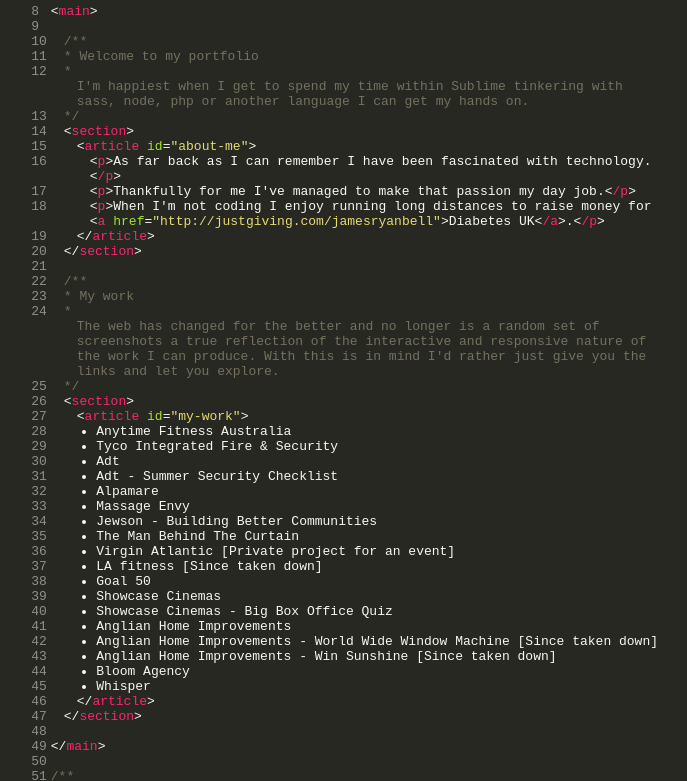
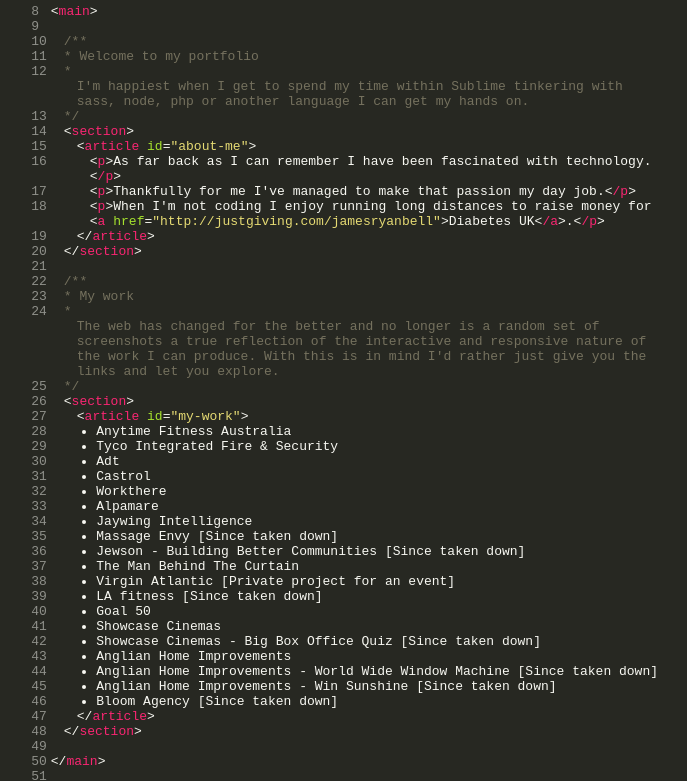
Before and after one commit to jamesryanbell/jamesryanbell.github.io, a plain HTML site: page index.html in a window 1280 px wide. Shown: the part 121-902 px from the top of the page, without its empty margins (285-972 px from the left). Drawn offline with Linux system fonts and the light colour scheme.

Commit message:
:speech_balloon: Updates

```diff
--- a/css/css.css
+++ /dev/null
@@ -1,130 +0,0 @@
-* {
-  box-sizing: border-box;
-  margin: 0;
-  border: 0;
-  padding: 0;
-}
-
-html {
-  font-size: 13px;
-}
-
-body {
-  background: #272822;
-  color: #f8f8f2;
-}
-
-main {
-  padding: 19.5px;
-  padding: 1.5rem;
-  max-width: 660.4px;
-  max-width: 50.8rem;
-  margin: 0 auto;
-}
-
-html {
-  font: 400 13px monospace;
-}
-
-code, pre {
-  font-size: 13px;
-  font-size: 1rem;
-}
-
-h1, h2 {
-  font-size: 13px;
-  font-size: 1rem;
-  font-weight: normal;
-  display: inline;
-  margin: 0;
-}
-
-p {
-  margin: 0;
-}
-
-em {
-  font-style: normal;
-}
-
-main {
-  counter-reset: line-numbers;
-}
-
-pre {
-  margin: 0;
-  overflow: inherit;
-  white-space: normal;
-  word-break: break-word;
-}
-
-code {
-  display: block;
-  counter-increment: line-numbers;
-  position: relative;
-  margin: 0;
-  margin-left: -6.5px;
-  margin-left: -0.5rem;
-}
-
-code:before {
-  content: counter(line-numbers);
-  position: absolute;
-  top: 0;
-  bottom: 0;
-  left: -6.5px;
-  left: -0.5rem;
-  color: #8f908a;
-}
-
-code pre {
-  display: inline-block;
-  padding-left: 13px;
-  padding-left: 1rem;
-}
-
-.element {
-  color: #f92672;
-}
-
-.comment {
-  color: #75715e;
-}
-
-.comment code {
-  padding-left: 13px;
-  padding-left: 1rem;
-  white-space: pre-line;
-}
-
-.comment a {
-  color: #75715e;
-}
-
-.text {
-  color: #f8f8f2;
-}
-
-.logo, .logo a {
-  color: #f7941d;
-}
-
-.attr {
-  color: #a6e22e;
-}
-
-.quotes {
-  color: #e6db74;
-}
-
-a {
-  text-decoration: none;
-  color: #f8f8f2;
-}
-
-.bullet {
-  display: list-item;
-  margin-left: 6.5px;
-  margin-left: 0.5rem;
-}
-/*# sourceMappingURL=css.css.map */
--- a/css/tidy.css
+++ /dev/null
@@ -1,131 +0,0 @@
-/*** uncss> filename: dist/css/css.css ***/
-* {
-  box-sizing: border-box;
-  margin: 0;
-  border: 0;
-  padding: 0;
-}
-
-html {
-  font-size: 13px;
-}
-
-body {
-  background: #272822;
-  color: #f8f8f2;
-}
-
-main {
-  padding: 19.5px;
-  padding: 1.5rem;
-  max-width: 660.4px;
-  max-width: 50.8rem;
-  margin: 0 auto;
-}
-
-html {
-  font: 400 13px monospace;
-}
-
-code, pre {
-  font-size: 13px;
-  font-size: 1rem;
-}
-
-h1, h2 {
-  font-size: 13px;
-  font-size: 1rem;
-  font-weight: normal;
-  display: inline;
-  margin: 0;
-}
-
-p {
-  margin: 0;
-}
-
-em {
-  font-style: normal;
-}
-
-main {
-  counter-reset: line-numbers;
-}
-
-pre {
-  margin: 0;
-  overflow: inherit;
-  white-space: normal;
-  word-break: break-word;
-}
-
-code {
-  display: block;
-  counter-increment: line-numbers;
-  position: relative;
-  margin: 0;
-  margin-left: -6.5px;
-  margin-left: -0.5rem;
-}
-
-code:before {
-  content: counter(line-numbers);
-  position: absolute;
-  top: 0;
-  bottom: 0;
-  left: -6.5px;
-  left: -0.5rem;
-  color: #8f908a;
-}
-
-code pre {
-  display: inline-block;
-  padding-left: 13px;
-  padding-left: 1rem;
-}
-
-.element {
-  color: #f92672;
-}
-
-.comment {
-  color: #75715e;
-}
-
-.comment code {
-  padding-left: 13px;
-  padding-left: 1rem;
-  white-space: pre-line;
-}
-
-.comment a {
-  color: #75715e;
-}
-
-.text {
-  color: #f8f8f2;
-}
-
-.logo, .logo a {
-  color: #f7941d;
-}
-
-.attr {
-  color: #a6e22e;
-}
-
-.quotes {
-  color: #e6db74;
-}
-
-a {
-  text-decoration: none;
-  color: #f8f8f2;
-}
-
-.bullet {
-  display: list-item;
-  margin-left: 6.5px;
-  margin-left: 0.5rem;
-}
-/*# sourceMappingURL=tidy.css.map */
--- a/index.html
+++ b/index.html
@@ -82,21 +82,22 @@
 					<code><pre><pre><pre><pre><span class="bullet"><a target="_blank" href="https://www.anytimefitness.com.au/">Anytime Fitness Australia</a></span></pre></pre></pre></pre></code>
 					<code><pre><pre><pre><pre><span class="bullet"><a target="_blank" href="https://www.tycoifs.co.uk/">Tyco Integrated Fire &amp; Security</a></span></pre></pre></pre></pre></code>
 					<code><pre><pre><pre><pre><span class="bullet"><a target="_blank" href="https://www.adt.co.uk">Adt</a></span></pre></pre></pre></pre></code>
-					<code><pre><pre><pre><pre><span class="bullet"><a target="_blank" href="https://www.adt.co.uk/home-security/summer-security-checklist">Adt - Summer Security Checklist</a></span></pre></pre></pre></pre></code>
+					<code><pre><pre><pre><pre><span class="bullet"><a target="_blank" href="https://www.castrol.com">Castrol</a></span></pre></pre></pre></pre></code>
+					<code><pre><pre><pre><pre><span class="bullet"><a target="_blank" href="https://www.workthere.com">Workthere</a></span></pre></pre></pre></pre></code>
 					<code><pre><pre><pre><pre><span class="bullet"><a target="_blank" href="http://www.alpamare.co.uk/">Alpamare</a></span></pre></pre></pre></pre></code>
-					<code><pre><pre><pre><pre><span class="bullet"><a target="_blank" href="https://www.massageenvy.com.au/">Massage Envy</a></span></pre></pre></pre></pre></code>
-					<code><pre><pre><pre><pre><span class="bullet"><a target="_blank" href="https://www.buildingbettercommunities.co.uk/">Jewson - Building Better Communities</a></span></pre></pre></pre></pre></code>
+					<code><pre><pre><pre><pre><span class="bullet"><a target="_blank" href="http://www.jaywingintelligence.com">Jaywing Intelligence</a></span></pre></pre></pre></pre></code>
+					<code><pre><pre><pre><pre><span class="bullet">Massage Envy [Since taken down]</span></pre></pre></pre></pre></code>
+					<code><pre><pre><pre><pre><span class="bullet">Jewson - Building Better Communities [Since taken down]</span></pre></pre></pre></pre></code>
 					<code><pre><pre><pre><pre><span class="bullet"><a target="_blank" href="http://www.themanbehindthecurtain.co.uk/">The Man Behind The Curtain</a></span></pre></pre></pre></pre></code>
 					<code><pre><pre><pre><pre><span class="bullet">Virgin Atlantic [Private project for an event]</span></pre></pre></pre></pre></code>
 					<code><pre><pre><pre><pre><span class="bullet">LA fitness [Since taken down]</span></pre></pre></pre></pre></code>
 					<code><pre><pre><pre><pre><span class="bullet"><a target="_blank" href="http://www.goal50game.com/">Goal 50</a></span></pre></pre></pre></pre></code>
 					<code><pre><pre><pre><pre><span class="bullet"><a target="_blank" href="http://www.showcasecinemas.co.uk/">Showcase Cinemas</a></span></pre></pre></pre></pre></code>
-					<code><pre><pre><pre><pre><span class="bullet"><a target="_blank" href="http://www.showcasecinemas.co.uk/big-box-office-quiz">Showcase Cinemas - Big Box Office Quiz</a></span></pre></pre></pre></pre></code>
+					<code><pre><pre><pre><pre><span class="bullet">Showcase Cinemas - Big Box Office Quiz [Since taken down]</span></pre></pre></pre></pre></code>
 					<code><pre><pre><pre><pre><span class="bullet"><a target="_blank" href="http://www.anglianhome.co.uk/">Anglian Home Improvements</a></span></pre></pre></pre></pre></code>
 					<code><pre><pre><pre><pre><span class="bullet">Anglian Home Improvements - World Wide Window Machine [Since taken down]</span></pre></pre></pre></pre></code>
 					<code><pre><pre><pre><pre><span class="bullet">Anglian Home Improvements - Win Sunshine [Since taken down]</span></pre></pre></pre></pre></code>
-					<code><pre><pre><pre><pre><span class="bullet"><a target="_blank" href="http://www.bloomagency.co.uk">Bloom Agency</a></span></pre></pre></pre></pre></code>
-					<code><pre><pre><pre><pre><span class="bullet"><a target="_blank" href="http://www.bloomagency.co.uk/whisper">Whisper</a></span></pre></pre></pre></pre></code>
+					<code><pre><pre><pre><pre><span class="bullet">Bloom Agency [Since taken down]</span></pre></pre></pre></pre></code>
 
 			<code><pre><pre><pre><em class="element"><span class="text">&lt;/</span>article<span class="text">&gt;</span></em></pre></pre></pre></code>
 		<code><pre><pre><em class="element"><span class="text">&lt;/</span>section<span class="text">&gt;</span></em></pre></pre></code>
```
Also changed, not shown: css/tidy.min.css (deleted), 2 other files.
